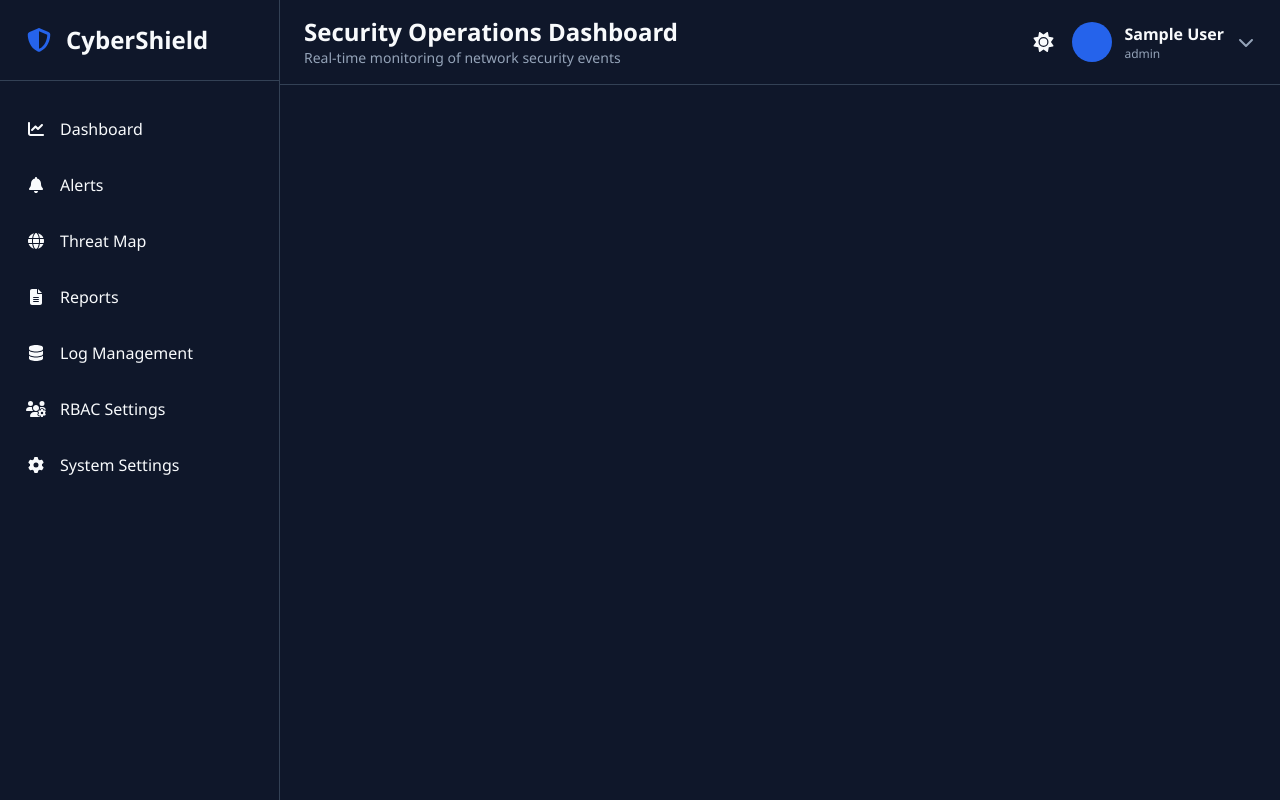
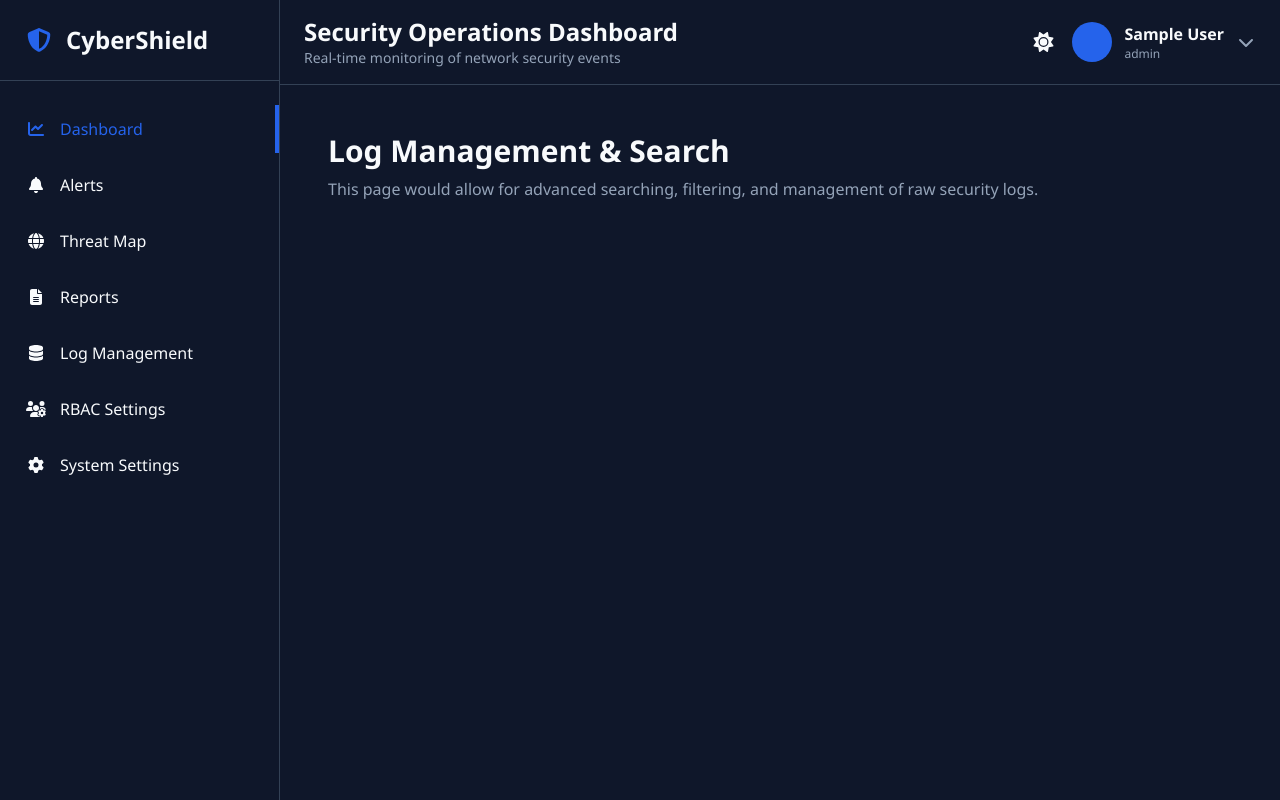
Before and after one commit to sujithk-kl/Soc-Dashboard, a React (Vite) app in the folder client/: page /dashboard/log-management in a window 1280 px wide. Built offline with nearby package versions, Linux system fonts and the light colour scheme; no server answers; sample sign-in values are in the browser's storage.

Commit message:
solved some errors in frontend

```diff
--- a/client/src/App.jsx
+++ b/client/src/App.jsx
@@ -6,7 +6,7 @@ import { Toaster } from 'react-hot-toast';
 import ProtectedRoute from './components/auth/ProtectedRoute';
 import DashboardLayout from './components/layout/DashboardLayout';
 import LoginPage from './pages/LoginPage';
-import HomePage from './pages/HomePage'; // <-- IMPORT THE NEW HOMEPAGE
+import HomePage from './pages/HomePage'; // <-- Import the new homepage
 
 function App() {
   return (
@@ -20,12 +20,16 @@ function App() {
       <Router>
         <Routes>
           {/* --- PUBLIC ROUTES --- */}
+          {/* A landing page for unauthenticated users */}
           <Route path="/" element={<HomePage />} />
+          {/* The login page remains public */}
           <Route path="/login" element={<LoginPage />} />
 
           {/* --- PROTECTED DASHBOARD ROUTE --- */}
+          {/* The wildcard '/*' now matches all routes that BEGIN with /dashboard */}
+          {/* e.g., /dashboard, /dashboard/alerts, /dashboard/reports, etc. */}
           <Route
-            path="/dashboard/*" // All routes starting with /dashboard
+            path="/dashboard/*"
             element={
               <ProtectedRoute>
                 <DashboardLayout />
--- a/client/src/components/layout/DashboardLayout.jsx
+++ b/client/src/components/layout/DashboardLayout.jsx
@@ -4,9 +4,16 @@ import React from 'react';
 import { Routes, Route } from 'react-router-dom';
 import Sidebar from './Sidebar';
 import Header from './Header';
+
+// Import all the pages that will be routed within this layout
 import Dashboard from '../../pages/Dashboard';
 import AlertsPage from '../../pages/placeholder/AlertsPage';
-// ... other page imports
+import ReportsPage from '../../pages/placeholder/ReportsPage';
+import ThreatMapPage from '../../pages/placeholder/ThreatMapPage';
+import LogManagementPage from '../../pages/placeholder/LogManagementPage';
+import RbacPage from '../../pages/placeholder/RbacPage';
+import SettingsPage from '../../pages/placeholder/SettingsPage';
+
 
 const DashboardLayout = () => {
     return (
@@ -16,10 +23,22 @@ const DashboardLayout = () => {
                 <Header />
                 <main className="dashboard-content p-6 overflow-y-auto flex-1 bg-dark">
                     <Routes>
-                        {/* THE FIX: path="/" here now refers to "/dashboard/" from App.jsx */}
+                        {/* THE FIX IS HERE: The path for the dashboard index is now "/" relative to "/dashboard" */}
                         <Route path="/" element={<Dashboard />} />
-                        <Route path="/alerts" element={<AlertsPage />} />
-                        {/* ... other protected routes will work correctly here */}
+
+                        {/* All other paths are also relative */}
+                        <Route path="alerts" element={<AlertsPage />} />
+                        <Route path="threat-map" element={<ThreatMapPage />} />
+                        <Route path="reports" element={<ReportsPage />} />
+                        <Route path="log-management" element={<LogManagementPage />} />
+                        <Route path="rbac" element={<RbacPage />} />
+                        <Route path="settings" element={<SettingsPage />} />
+
+                        <Route path="*" element={
+                            <div className="p-6">
+                                <h1 className="text-3xl font-bold text-light">Page Not Found</h1>
+                            </div>
+                        } />
                     </Routes>
                 </main>
             </div>
--- a/client/src/components/layout/Sidebar.jsx
+++ b/client/src/components/layout/Sidebar.jsx
@@ -1,17 +1,23 @@
 // client/src/components/layout/Sidebar.jsx
+
 import React from 'react';
-import { NavLink } from 'react-router-dom'; // Import NavLink
+import { NavLink } from 'react-router-dom';
 import { FontAwesomeIcon } from '@fortawesome/react-fontawesome';
 import { faShieldAlt, faChartLine, faBell, faGlobe, faFileAlt, faDatabase, faUsersCog, faCog } from '@fortawesome/free-solid-svg-icons';
 
+// --- PATHS ARE NOW RELATIVE ---
+// Since this Sidebar is rendered inside the '/dashboard/*' route, all links
+// are relative to '/dashboard'.
 const navItems = [
-    { to: '/', icon: faChartLine, text: 'Dashboard' },
-    { to: '/alerts', icon: faBell, text: 'Alerts' },
-    { to: '/threat-map', icon: faGlobe, text: 'Threat Map' }, // You can create a page for this too
-    { to: '/reports', icon: faFileAlt, text: 'Reports' },
-    { to: '/log-management', icon: faDatabase, text: 'Log Management' },
-    { to: '/rbac', icon: faUsersCog, text: 'RBAC Settings' },
-    { to: '/settings', icon: faCog, text: 'System Settings' },
+    // `to="."` correctly links to the parent's index route: /dashboard
+    { to: '.', icon: faChartLine, text: 'Dashboard' },
+    // `to="alerts"` correctly links to a child route: /dashboard/alerts
+    { to: 'alerts', icon: faBell, text: 'Alerts' },
+    { to: 'threat-map', icon: faGlobe, text: 'Threat Map' },
+    { to: 'reports', icon: faFileAlt, text: 'Reports' },
+    { to: 'log-management', icon: faDatabase, text: 'Log Management' },
+    { to: 'rbac', icon: faUsersCog, text: 'RBAC Settings' },
+    { to: 'settings', icon: faCog, text: 'System Settings' },
 ];
 
 const Sidebar = () => {
@@ -28,9 +34,14 @@ const Sidebar = () => {
                     <NavLink
                         key={item.text}
                         to={item.to}
-                        // The `isActive` property is provided by NavLink
+                        // The `end` prop is crucial for the main Dashboard link (to=".").
+                        // It ensures this link is only "active" when the URL is exactly
+                        // '/dashboard', and not for child routes like '/dashboard/alerts'.
+                        end={item.to === '.'}
                         className={({ isActive }) =>
-                            `flex items-center gap-3 px-6 py-3 text-light font-medium transition-colors duration-200 hover:bg-primary/10 ${isActive ? 'bg-primary/10 border-r-4 border-primary text-primary' : ''}`
+                            `flex items-center gap-3 px-6 py-3 text-light font-medium transition-colors duration-200 hover:bg-primary/10 ${
+                                isActive ? 'bg-primary/10 border-r-4 border-primary text-primary' : ''
+                            }`
                         }
                     >
                         <FontAwesomeIcon icon={item.icon} className="w-6 text-center" />
--- a/client/src/pages/placeholder/AlertsPage.jsx
+++ b/client/src/pages/placeholder/AlertsPage.jsx
@@ -4,9 +4,8 @@ const AlertsPage = () => {
   return (
     <div className="p-6">
       <h1 className="text-3xl font-bold text-light">Alerts Management</h1>
-      <p className="text-gray-text mt-2">This is where you would manage and investigate all security alerts.</p>
+      <p className="text-gray-text mt-2">This is where you would manage and investigate all security alerts in detail.</p>
     </div>
   );
 };
-
 export default AlertsPage;
--- /dev/null
+++ b/client/src/pages/placeholder/LogManagementPage.jsx
@@ -0,0 +1,13 @@
+// client/src/pages/placeholder/LogManagementPage.jsx
+
+import React from 'react';
+
+const LogManagementPage = () => {
+  return (
+    <div className="p-6">
+      <h1 className="text-3xl font-bold text-light">Log Management & Search</h1>
+      <p className="text-gray-text mt-2">This page would allow for advanced searching, filtering, and management of raw security logs.</p>
+    </div>
+  );
+};
+export default LogManagementPage;
--- /dev/null
+++ b/client/src/pages/placeholder/RbacPage.jsx
@@ -0,0 +1,13 @@
+// client/src/pages/placeholder/RbacPage.jsx
+
+import React from 'react';
+
+const RbacPage = () => {
+  return (
+    <div className="p-6">
+      <h1 className="text-3xl font-bold text-light">Role-Based Access Control</h1>
+      <p className="text-gray-text mt-2">Admins would use this page to manage users and their roles/permissions.</p>
+    </div>
+  );
+};
+export default RbacPage;
--- a/client/src/pages/placeholder/ReportsPage.jsx
+++ b/client/src/pages/placeholder/ReportsPage.jsx
@@ -8,5 +8,4 @@ const ReportsPage = () => {
     </div>
   );
 };
-
 export default ReportsPage;
--- /dev/null
+++ b/client/src/pages/placeholder/SettingsPage.jsx
@@ -0,0 +1,13 @@
+// client/src/pages/placeholder/SettingsPage.jsx
+
+import React from 'react';
+
+const SettingsPage = () => {
+  return (
+    <div className="p-6">
+      <h1 className="text-3xl font-bold text-light">System Settings</h1>
+      <p className="text-gray-text mt-2">Configure system settings, integrations, and API keys on this page.</p>
+    </div>
+  );
+};
+export default SettingsPage;
--- /dev/null
+++ b/client/src/pages/placeholder/ThreatMapPage.jsx
@@ -0,0 +1,11 @@
+import React from 'react';
+
+const ThreatMapPage = () => {
+  return (
+    <div className="p-6">
+      <h1 className="text-3xl font-bold text-light">Full-Screen Threat Map</h1>
+      <p className="text-gray-text mt-2">This page would feature a large, interactive global threat map.</p>
+    </div>
+  );
+};
+export default ThreatMapPage;
```
Also changed, not shown: 2 other files (tests, documents, lock files or other folders).
